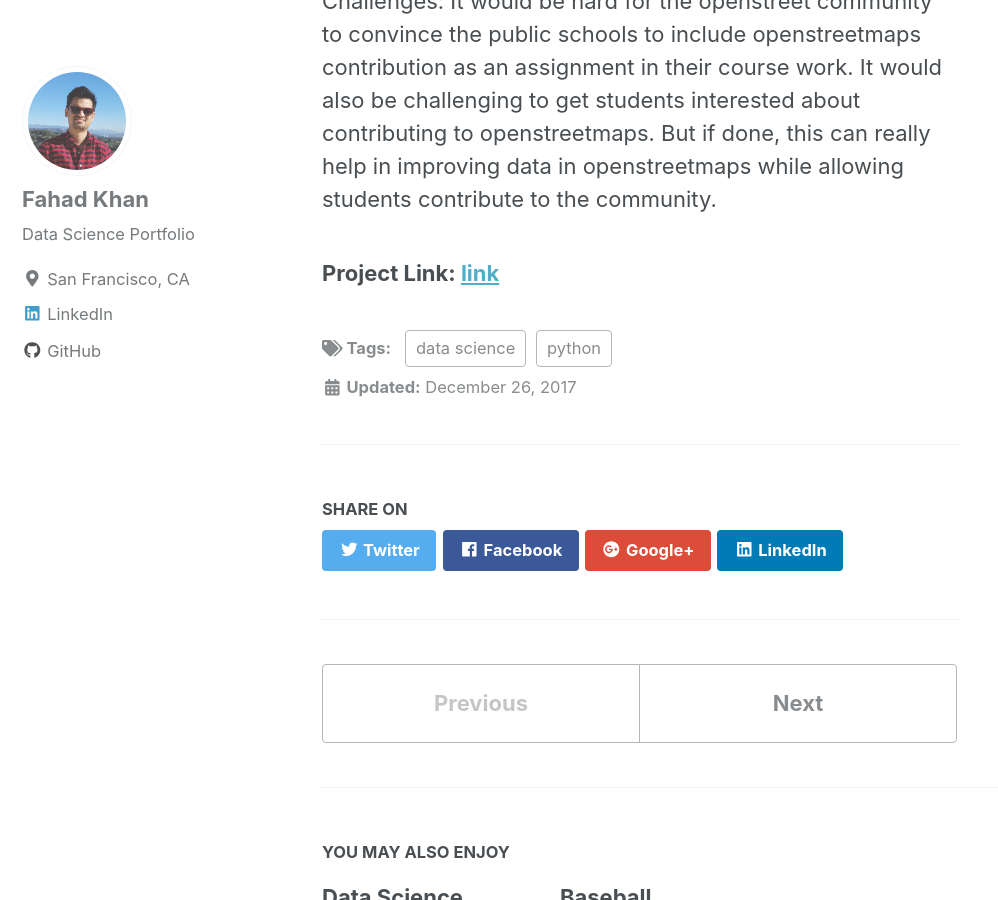
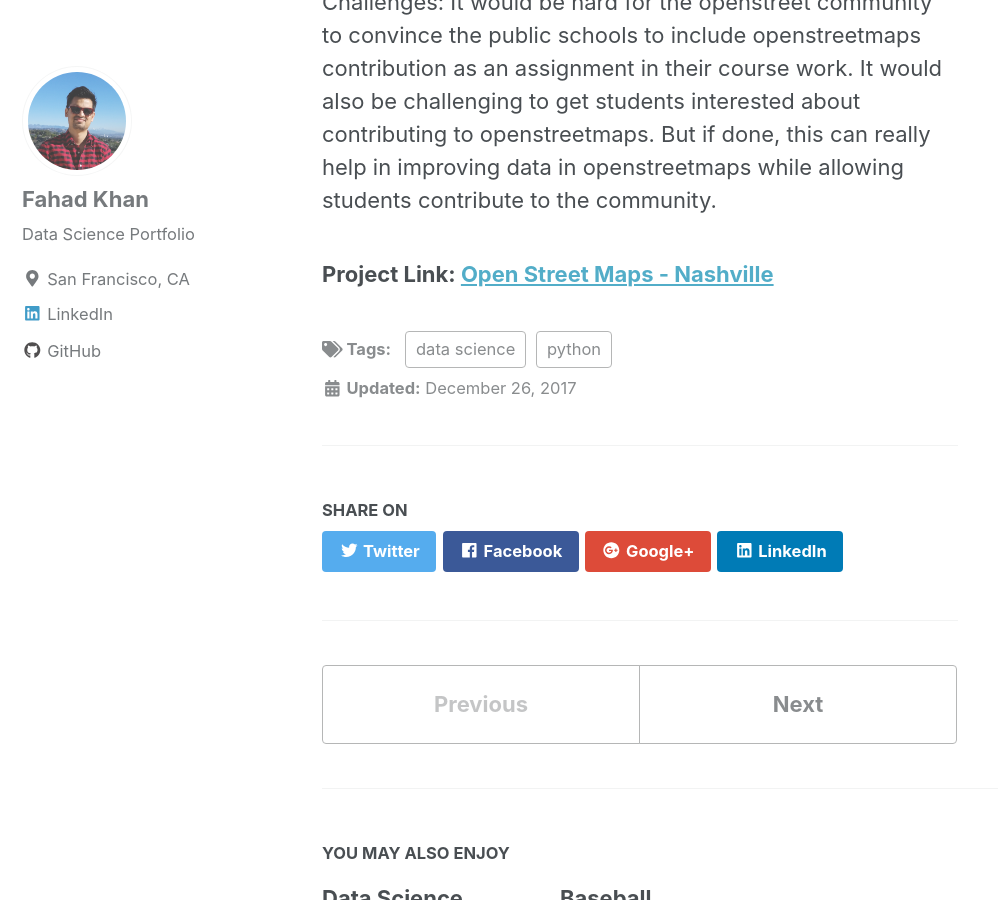
Before and after one commit to FK85/FK85.github.io, a Jekyll site: the page built from _posts/2017-12-26-Nashville.md, in a window 1280 px wide and 900 px high, scrolled down 2277 px. Shown: the whole window, without its empty margins (0-998 px from the left). Built offline with Jekyll 4.4.1, drawn with Linux system fonts in a browser that asks for light colours; nearby versions of some CDN libraries.

Commit message:
Edit project link desc

```diff
--- a/_posts/2017-12-26-Nashville.md
+++ b/_posts/2017-12-26-Nashville.md
@@ -29,4 +29,4 @@ Benefits: This will encourage a discussion among the students and their families
 
 Challenges: It would be hard for the openstreet community to convince the public schools to include openstreetmaps contribution as an assignment in their course work. It would also be challenging to get students interested about contributing to openstreetmaps. But if done, this can really help in improving data in openstreetmaps while allowing students contribute to the community.
 
-### Project Link: [link](https://github.com/FK85/open-street-maps-nashville)
+### Project Link: [Open Street Maps - Nashville](https://github.com/FK85/open-street-maps-nashville)
```
Also changed, not shown: images/Nashville/Nashville.jpg.
